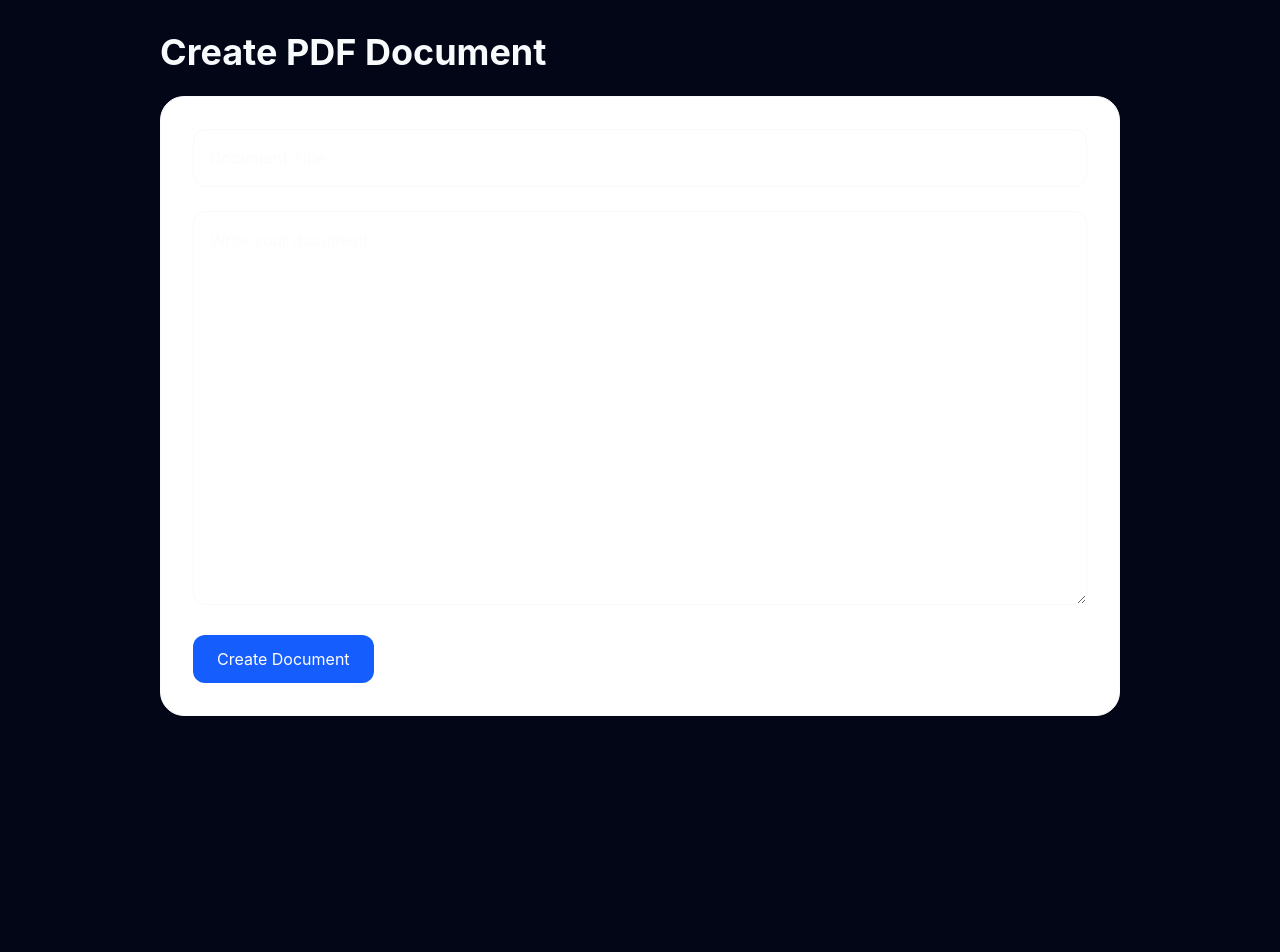
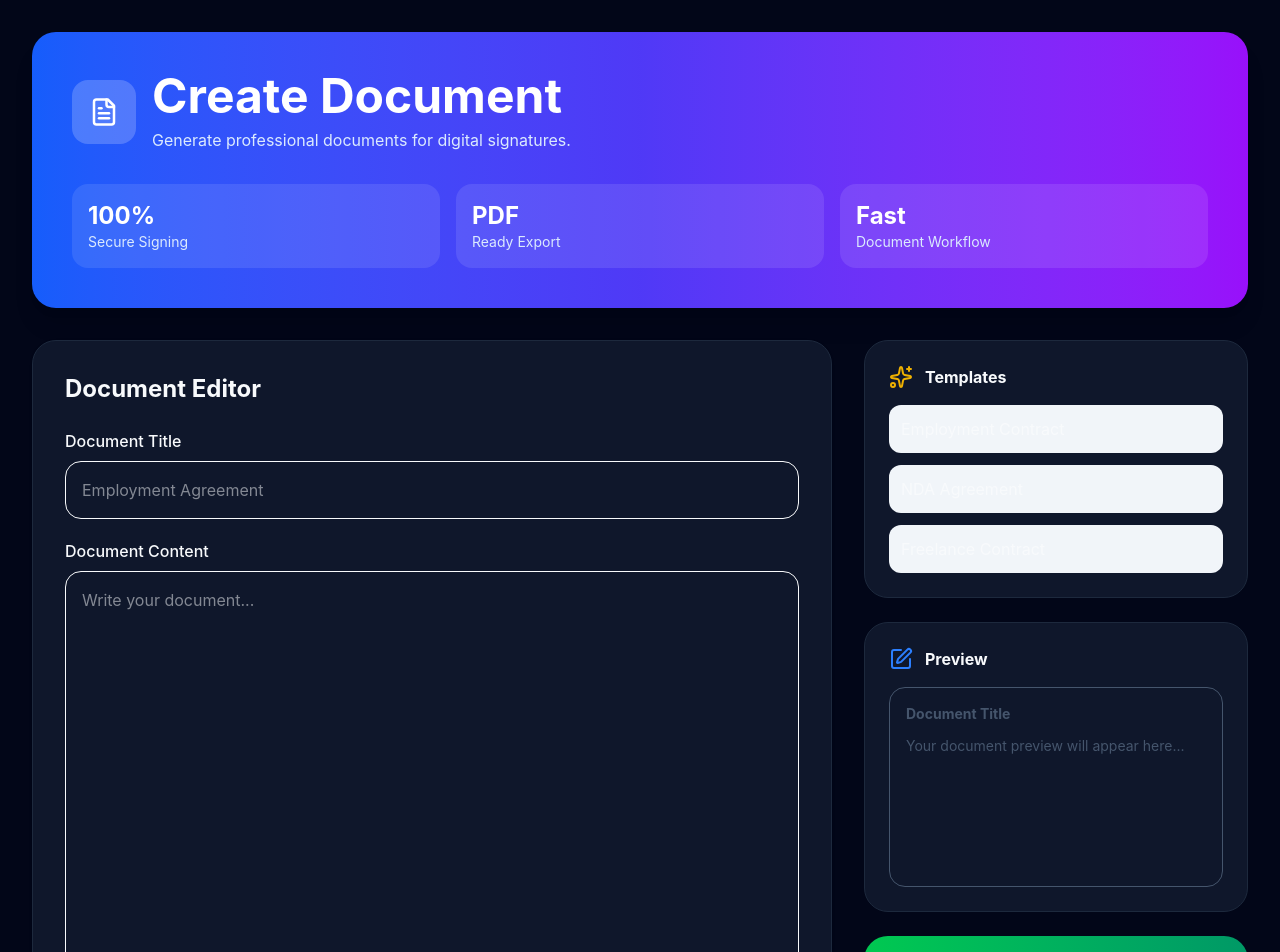
Before and after one commit to Kesarkarale/signflow, a Next.js app: page /create-document in a window 1280 px wide. Shown: the top 952 px of the page. Before the commit the page ends 800 px from the top, so only its background shows below. Built offline with nearby package versions, Linux system fonts and the light colour scheme.

Commit message:
Update page.tsx

```diff
--- a/src/app/create-document/page.tsx
+++ b/src/app/create-document/page.tsx
@@ -2,6 +2,14 @@
 
 import { useState } from "react";
 import { useRouter } from "next/navigation";
+import {
+FileText,
+Sparkles,
+PenSquare,
+ShieldCheck,
+ArrowRight,
+Loader2,
+} from "lucide-react";
 
 export default function CreateDocumentPage() {
 const router = useRouter();
@@ -11,14 +19,21 @@ export default function CreateDocumentPage() {
 const [loading, setLoading] = useState(false);
 
 async function createDocument() {
+if (!title || !content) {
+alert("Please fill all fields");
+return;
+}
+
 setLoading(true);
 
+try {
 const res = await fetch(
 "/api/documents/create-text",
 {
 method: "POST",
 headers: {
-          "Content-Type": "application/json",
+"Content-Type":
+"application/json",
 },
 body: JSON.stringify({
 title,
@@ -29,68 +44,329 @@ export default function CreateDocumentPage() {
 
 const data = await res.json();
 
+if (res.ok) {
+router.push(
+`/documents/${data.id}`
+);
+}
+} finally {
 setLoading(false);
-
-    if (res.ok) {
-      router.push(`/documents/${data.id}`);
 }
 }
 
 return (
-    <div className="p-8 max-w-5xl mx-auto">
 
-      <h1 className="text-4xl font-bold mb-6">
-        Create PDF Document
+<div className="min-h-screen bg-slate-50 dark:bg-slate-950 p-8">
+
+<div className="max-w-7xl mx-auto space-y-8">
+
+<div
+className="
+bg-gradient-to-r
+from-blue-600
+via-indigo-600
+to-purple-600
+rounded-3xl
+p-10
+text-white
+shadow-xl
+"
+>
+
+<div className="flex items-center gap-4 mb-4">
+
+<div
+className="
+h-16
+w-16
+rounded-2xl
+bg-white/20
+flex
+items-center
+justify-center
+"
+>
+<FileText size={30} />
+</div>
+
+<div>
+<h1 className="text-5xl font-bold">
+Create Document
 </h1>
 
-      <div className="bg-white border rounded-3xl p-8">
+<p className="text-blue-100 mt-2">
+Generate professional documents
+for digital signatures.
+</p>
+</div>
+
+</div>
+
+<div className="grid md:grid-cols-3 gap-4 mt-8">
+
+<div className="bg-white/10 rounded-2xl p-4">
+<div className="text-2xl font-bold">
+100%
+</div>
+<div className="text-sm text-blue-100">
+Secure Signing
+</div>
+</div>
+
+<div className="bg-white/10 rounded-2xl p-4">
+<div className="text-2xl font-bold">
+PDF
+</div>
+<div className="text-sm text-blue-100">
+Ready Export
+</div>
+</div>
+
+<div className="bg-white/10 rounded-2xl p-4">
+<div className="text-2xl font-bold">
+Fast
+</div>
+<div className="text-sm text-blue-100">
+Document Workflow
+</div>
+</div>
+
+</div>
+
+</div>
+
+<div className="grid lg:grid-cols-3 gap-8">
+
+<div
+className="
+lg:col-span-2
+bg-white
+dark:bg-slate-900
+border
+dark:border-slate-800
+rounded-3xl
+p-8
+shadow-sm
+"
+>
+
+<h2 className="text-2xl font-bold mb-6">
+Document Editor
+</h2>
+
+<div className="space-y-5">
+
+<div>
+<label className="font-medium">
+Document Title
+</label>
 
 <input
 value={title}
 onChange={(e) =>
 setTitle(e.target.value)
 }
-          placeholder="Document Title"
+placeholder="Employment Agreement"
 className="
 w-full
+mt-2
 border
-            rounded-xl
+rounded-2xl
 p-4
-            mb-6
+focus:ring-2
+focus:ring-blue-500
+outline-none
 "
 />
+
+</div>
+
+<div>
+<label className="font-medium">
+Document Content
+</label>
 
 <textarea
 value={content}
 onChange={(e) =>
 setContent(e.target.value)
 }
+rows={16}
 placeholder="Write your document..."
-          rows={15}
 className="
 w-full
+mt-2
 border
-            rounded-xl
+rounded-2xl
 p-4
+focus:ring-2
+focus:ring-blue-500
+outline-none
 "
 />
+</div>
 
 <button
 onClick={createDocument}
 disabled={loading}
 className="
-            mt-6
+w-full
 bg-blue-600
+hover:bg-blue-700
 text-white
-            px-6
-            py-3
-            rounded-xl
+rounded-2xl
+py-4
+font-semibold
+flex
+items-center
+justify-center
+gap-2
 "
 >
-          {loading
-            ? "Creating..."
-            : "Create Document"}
+{loading ? (
+<>
+<Loader2
+size={18}
+className="animate-spin"
+/>
+Creating...
+</>
+) : (
+<>
+Create Document
+<ArrowRight size={18} />
+</>
+)}
 </button>
+
+</div>
+
+</div>
+
+<div className="space-y-6">
+
+<div
+className="
+bg-white
+dark:bg-slate-900
+border
+dark:border-slate-800
+rounded-3xl
+p-6
+"
+>
+
+<div className="flex items-center gap-3 mb-4">
+<Sparkles
+className="text-yellow-500"
+/>
+
+<h3 className="font-bold">
+Templates
+</h3>
+</div>
+
+<div className="space-y-3">
+
+<button
+onClick={() =>
+setContent(
+"Employment Agreement between Company and Employee..."
+)
+}
+className="w-full text-left p-3 rounded-xl bg-slate-100"
+>
+Employment Contract
+</button>
+
+<button
+onClick={() =>
+setContent(
+"Non Disclosure Agreement..."
+)
+}
+className="w-full text-left p-3 rounded-xl bg-slate-100"
+>
+NDA Agreement
+</button>
+
+<button
+onClick={() =>
+setContent(
+"Freelance Service Agreement..."
+)
+}
+className="w-full text-left p-3 rounded-xl bg-slate-100"
+>
+Freelance Contract
+</button>
+
+</div>
+
+</div>
+
+<div
+className="
+bg-white
+dark:bg-slate-900
+border
+dark:border-slate-800
+rounded-3xl
+p-6
+"
+>
+
+<div className="flex items-center gap-3 mb-4">
+<PenSquare
+className="text-blue-500"
+/>
+
+<h3 className="font-bold">
+Preview
+</h3>
+</div>
+
+<div className="border rounded-2xl p-4 min-h-[200px] text-sm text-slate-600 overflow-auto">
+<h4 className="font-bold mb-3">
+{title ||
+"Document Title"}
+</h4>
+
+{content ||
+"Your document preview will appear here..."}
+</div>
+
+</div>
+
+<div
+className="
+bg-gradient-to-r
+from-green-500
+to-emerald-600
+text-white
+rounded-3xl
+p-6
+"
+>
+
+<div className="flex items-center gap-3">
+<ShieldCheck />
+
+<h3 className="font-bold">
+Enterprise Security
+</h3>
+</div>
+
+<p className="mt-3 text-sm">
+Every document is encrypted and
+audit tracked.
+</p>
+
+</div>
+
+</div>
+
+</div>
 
 </div>
 
```
Lines whose indentation alone changed are shown as unchanged.
